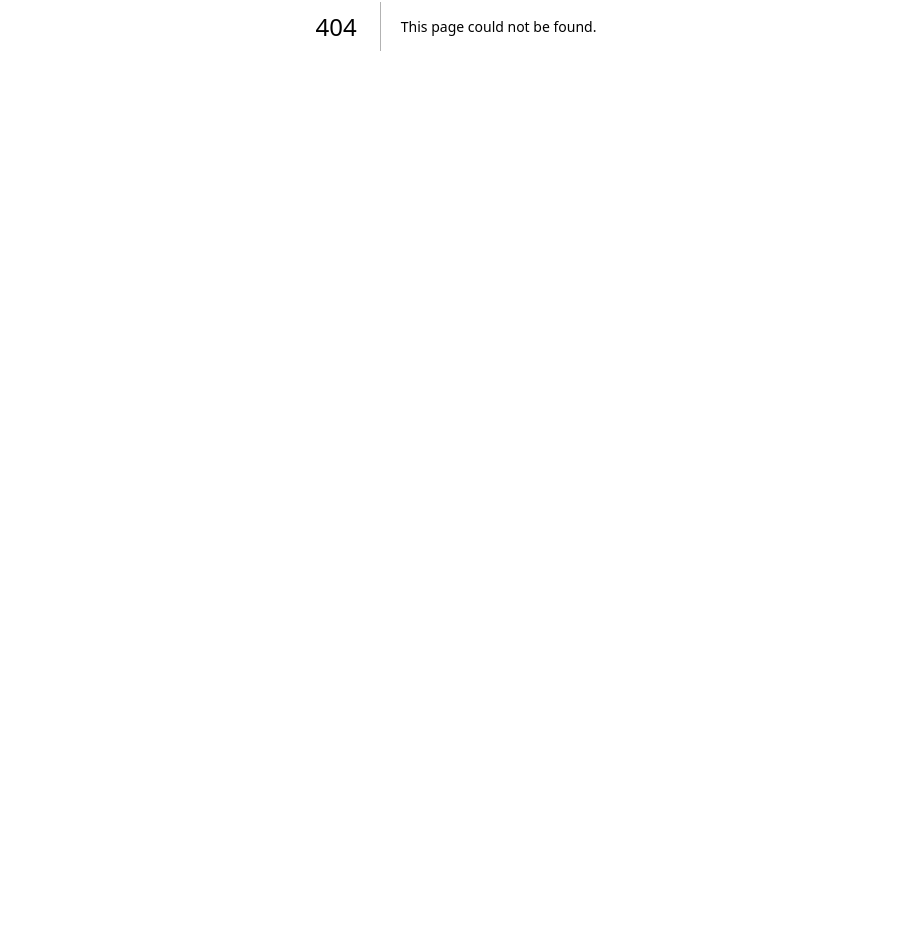
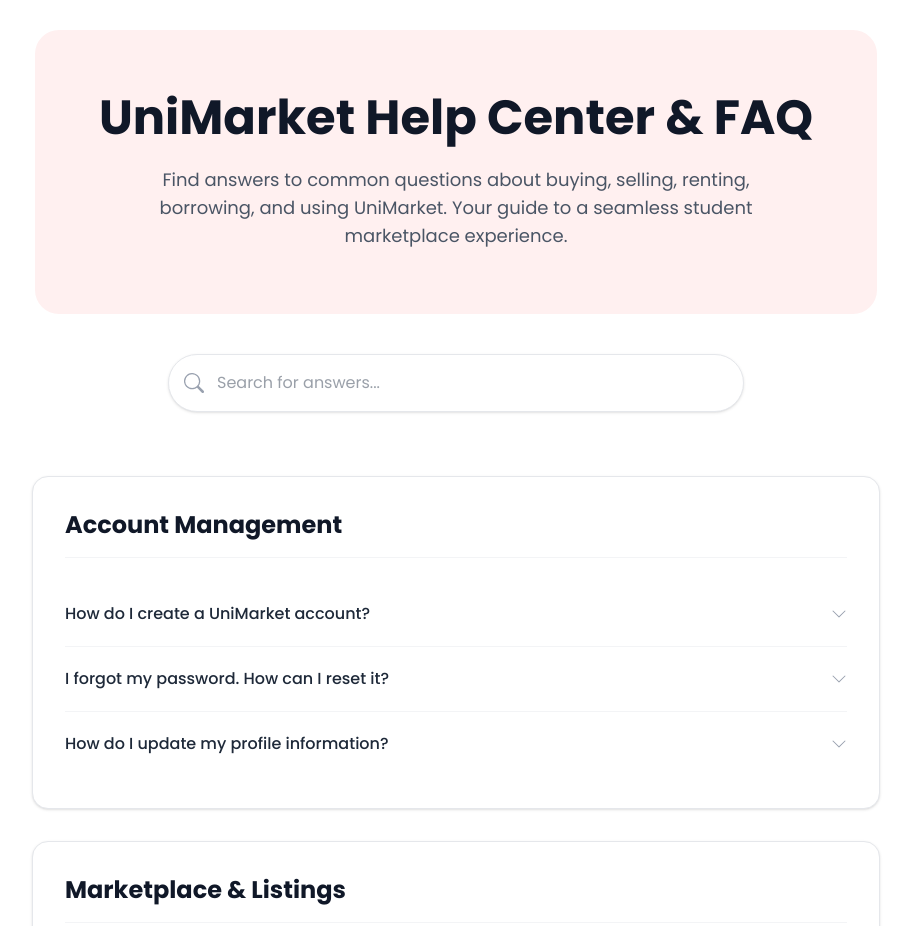
Before and after one commit to jangkayl/UniMarket, a Next.js app: page /help in a window 1280 px wide. Before the commit this address had no page. Shown: the part 374-1300 px from the top of the page, without its empty margins (184-1095 px from the left). Before the commit the page ends 800 px from the top, so only its background shows below. Built offline with nearby package versions, Linux system fonts and the light colour scheme.

Commit message:
added help/faq u

```diff
--- /dev/null
+++ b/app/help/page.tsx
@@ -0,0 +1,217 @@
+"use client";
+
+import { useState } from "react";
+import Navbar from "../components/Navbar";
+import Footer from "../components/Footer";
+
+// Data for the FAQ sections
+const faqData = [
+  {
+    title: "Account Management",
+    questions: [
+      {
+        q: "How do I create a UniMarket account?",
+        a: "To create an account, click the 'Register' button in the top right corner. You will need a valid student email address to verify your identity.",
+      },
+      {
+        q: "I forgot my password. How can I reset it?",
+        a: "Click on 'Login' and then select 'Forgot Password?'. Follow the instructions sent to your email to reset it.",
+      },
+      {
+        q: "How do I update my profile information?",
+        a: "Go to your Settings page and select the 'Account Settings' tab to update your personal details.",
+      },
+    ],
+  },
+  {
+    title: "Marketplace & Listings",
+    questions: [
+      {
+        q: "How do I list an item for sale or rent?",
+        a: "Navigate to your dashboard and click 'New Listing'. Upload photos, add a description, and set your price.",
+      },
+      {
+        q: "How do I buy or rent an item?",
+        a: "Browse the marketplace, click on an item you like, and use the 'Buy Now' or 'Rent' button to initiate a transaction.",
+      },
+      {
+        q: "What are the fees for selling items?",
+        a: "UniMarket charges a small 2% transaction fee on sold items to maintain the platform.",
+      },
+    ],
+  },
+  {
+    title: "Borrowing & Loans",
+    questions: [
+      {
+        q: "How does the peer-to-peer loan system work?",
+        a: "Students can request small short-term loans. Lenders can view requests and choose to fund them based on the borrower's Trust Score.",
+      },
+      {
+        q: "What is a Trust Score?",
+        a: "Your Trust Score is a rating based on your transaction history and repayment reliability. A higher score unlocks better loan terms.",
+      },
+      {
+        q: "What if a borrower defaults on a loan?",
+        a: "Defaults affect the borrower's Trust Score significantly and may result in account suspension. UniMarket assists in mediation but is not liable for losses.",
+      },
+    ],
+  },
+  {
+    title: "Technical Support",
+    questions: [
+      {
+        q: "The app is not loading correctly. What should I do?",
+        a: "Try clearing your browser cache or checking your internet connection. If the issue persists, contact support.",
+      },
+      {
+        q: "How do I report a suspicious listing or user?",
+        a: "Use the 'Report' button found on every listing page or user profile to alert our moderation team.",
+      },
+    ],
+  },
+];
+
+// Helper Component for a Single Accordion Item
+const AccordionItem = ({
+  question,
+  answer,
+}: {
+  question: string;
+  answer: string;
+}) => {
+  const [isOpen, setIsOpen] = useState(false);
+
+  return (
+    <div className="border-b border-gray-100 last:border-0">
+      <button
+        onClick={() => setIsOpen(!isOpen)}
+        className="w-full flex justify-between items-center py-5 text-left focus:outline-none group"
+      >
+        <span className="font-medium text-gray-800 group-hover:text-red-900 transition-colors">
+          {question}
+        </span>
+        <svg
+          xmlns="http://www.w3.org/2000/svg"
+          width="16"
+          height="16"
+          fill="currentColor"
+          className={`bi bi-chevron-down text-gray-400 transition-transform duration-300 ${
+            isOpen ? "rotate-180" : ""
+          }`}
+          viewBox="0 0 16 16"
+        >
+          <path
+            fillRule="evenodd"
+            d="M1.646 4.646a.5.5 0 0 1 .708 0L8 10.293l5.646-5.647a.5.5 0 0 1 .708.708l-6 6a.5.5 0 0 1-.708 0l-6-6a.5.5 0 0 1 0-.708z"
+          />
+        </svg>
+      </button>
+      <div
+        className={`overflow-hidden transition-all duration-300 ease-in-out ${
+          isOpen ? "max-h-40 opacity-100 pb-5" : "max-h-0 opacity-0"
+        }`}
+      >
+        <p className="text-gray-600 text-sm leading-relaxed">{answer}</p>
+      </div>
+    </div>
+  );
+};
+
+const HelpPage = () => {
+  return (
+    <div className="bg-white min-h-screen flex flex-col font-sans">
+      <Navbar />
+
+      {/* Hero Section Wrapper (White Background) */}
+      <div className="py-16 px-6 flex flex-col items-center">
+        {/* The Colored Card containing ONLY text */}
+        <div className="bg-[#FFF0F0] rounded-3xl p-10 md:p-16 text-center max-w-[1200px] mx-auto mb-10">
+          <h1 className="text-4xl md:text-5xl font-bold text-gray-900 mb-6">
+            UniMarket Help Center & FAQ
+          </h1>
+          <p className="text-gray-600 max-w-2xl mx-auto text-lg">
+            Find answers to common questions about buying, selling, renting,
+            borrowing, and using UniMarket. Your guide to a seamless student
+            marketplace experience.
+          </p>
+        </div>
+
+        {/* Search Bar (Outside the colored card) */}
+        <div className="relative w-full max-w-xl">
+          <input
+            type="text"
+            placeholder="Search for answers..."
+            className="w-full py-4 pl-12 pr-4 rounded-full border border-gray-200 focus:outline-none focus:ring-2 focus:ring-red-900 shadow-sm text-gray-700 bg-white"
+          />
+          <div className="absolute left-4 top-1/2 transform -translate-y-1/2 text-gray-400">
+            <svg
+              xmlns="http://www.w3.org/2000/svg"
+              width="20"
+              height="20"
+              fill="currentColor"
+              className="bi bi-search"
+              viewBox="0 0 16 16"
+            >
+              <path d="M11.742 10.344a6.5 6.5 0 1 0-1.397 1.398h-.001c.03.04.062.078.098.115l3.85 3.85a1 1 0 0 0 1.415-1.414l-3.85-3.85a1.007 1.007 0 0 0-.115-.1zM12 6.5a5.5 5.5 0 1 1-11 0 5.5 5.5 0 0 1 11 0z" />
+            </svg>
+          </div>
+        </div>
+      </div>
+
+      {/* FAQ Sections */}
+      <main className="flex-grow w-full max-w-4xl mx-auto px-6 pb-16 space-y-8">
+        {faqData.map((section, index) => (
+          <div
+            key={index}
+            className="bg-white border border-gray-200 rounded-2xl p-8 shadow-sm"
+          >
+            <h2 className="text-2xl font-bold text-gray-900 mb-6 border-b border-gray-100 pb-4">
+              {section.title}
+            </h2>
+            <div>
+              {section.questions.map((q, qIndex) => (
+                <AccordionItem key={qIndex} question={q.q} answer={q.a} />
+              ))}
+            </div>
+          </div>
+        ))}
+
+        {/* Still Need Help Section */}
+        <div className="bg-[#FFF0F0] rounded-2xl p-12 text-center mt-12">
+          <h2 className="text-3xl font-bold text-gray-900 mb-3">
+            Still Need Help?
+          </h2>
+          <p className="text-gray-600 mb-8">
+            Our support team is here to assist you. Contact us directly for
+            personalized help.
+          </p>
+          <button className="bg-yellow-400 hover:bg-yellow-500 text-gray-900 font-bold py-3 px-8 rounded-lg shadow-sm transition-colors cursor-pointer">
+            Contact Support
+          </button>
+        </div>
+
+        {/* Community Guidelines Section */}
+        <div className="bg-gray-50 rounded-2xl p-12 text-center border border-gray-100">
+          <h2 className="text-3xl font-bold text-gray-900 mb-3">
+            Community Guidelines
+          </h2>
+          <p className="text-gray-600 mb-8 max-w-2xl mx-auto">
+            Learn about UniMarket&apos;s rules and expectations to ensure a safe
+            and respectful community for all students.
+          </p>
+          <a
+            href="#"
+            className="text-red-900 font-bold hover:underline text-lg"
+          >
+            View Community Guidelines
+          </a>
+        </div>
+      </main>
+
+      <Footer />
+    </div>
+  );
+};
+
+export default HelpPage;
```
